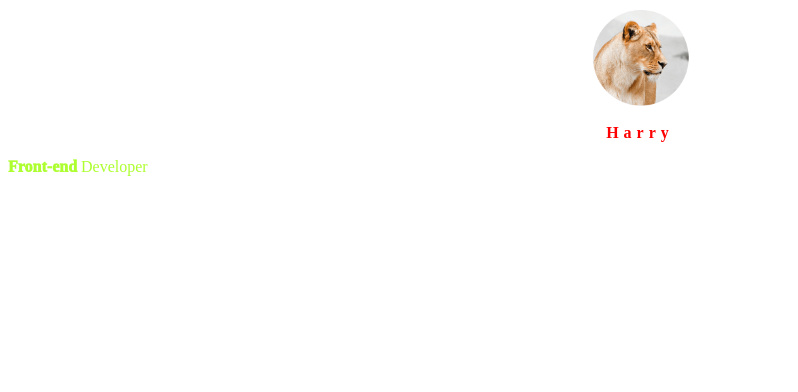
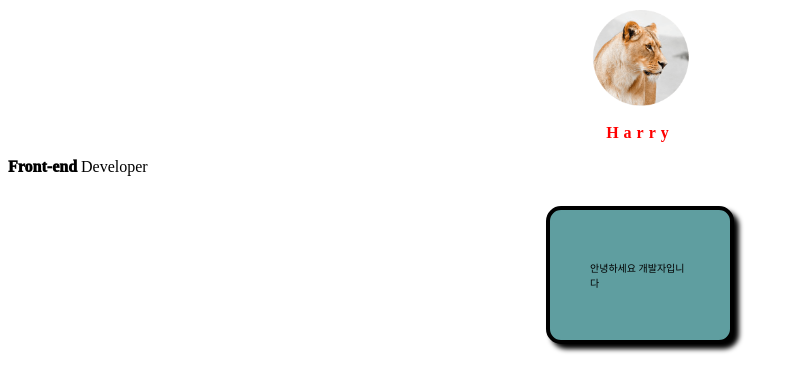
Before and after one commit to blnane/html, a plain HTML site: page proflie/profile.html in a window 1280 px wide. Shown: the whole page, without its empty margins (0-798 px from the left). Drawn offline with Linux system fonts and the light colour scheme.

Commit message:
웹레이아웃의 기초 : div를 이용한 네모네모 박스 디자인

```diff
--- a/proflie/css/main.css
+++ b/proflie/css/main.css
@@ -16,6 +16,16 @@
   text-align: center;
 }
 
-p {
-  color: greenyellow;
+.box {
+  width: 100px;
+  background: cadetblue;
+  margin: 30px;
+  padding: 40px; /*안쪽 margin*/
+  border: 4px solid black; /*테두리*/
+  border-radius: 15px /*박스테두리 둥굴기*/;
+  display: block;
+  margin-left: auto;
+  margin-right: auto;
+  font-size: 10px;
+  box-shadow: 5px 5px 5px;
 }
--- a/proflie/profile.html
+++ b/proflie/profile.html
@@ -10,5 +10,8 @@
 
     <h3 class="subject">Harry</h3>
     <p><span style="font-weight: 1000">Front-end</span> Developer</p>
+    <div class="box">
+      <p>안녕하세요 개발자입니다</p>
+    </div>
   </body>
 </html>
```
